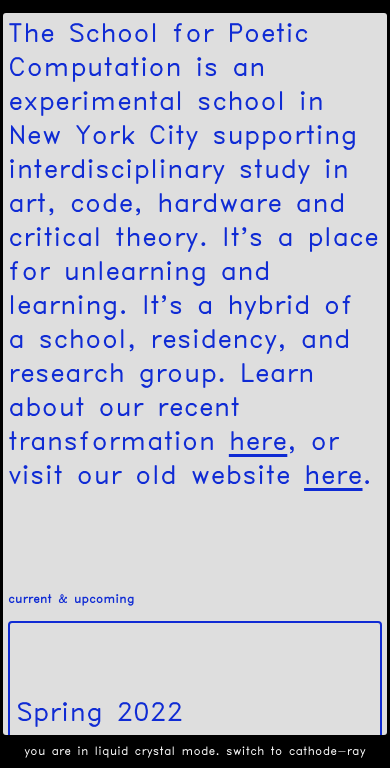
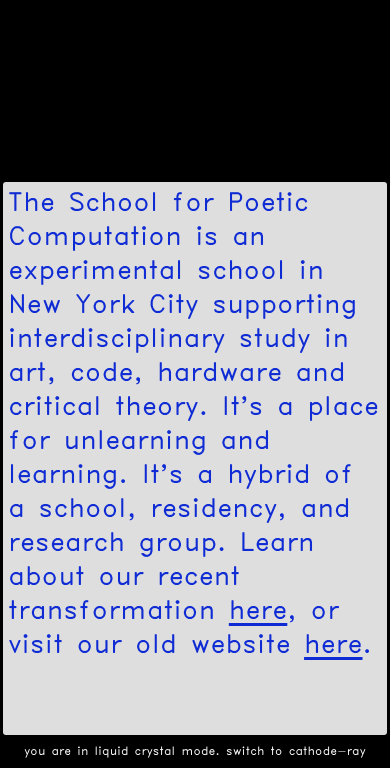
Before and after one commit to SFPC/2022, a plain HTML site: page index.html in a window 390 px wide. Both pictures are taken after a click on the element "Menu". Shown: the part 76-844 px from the top of the page. Drawn offline with Linux system fonts and the light colour scheme.

Commit message:
mobile change shell height

```diff
--- a/index.html
+++ b/index.html
@@ -83,7 +83,7 @@
 
       </div>
 
-      <div id="shell" class="shell home">
+      <div id="shell" class="shell shell-fullsize home">
 
         <div id="home">
 
--- a/outside.js
+++ b/outside.js
@@ -103,6 +103,14 @@ $(document).ready(function() {
         block: 'start',
         behavior: 'smooth',
       });
+  });
+
+
+  $(".mobile-menu").click(function() {
+      // $(".shell").addClass('shell-halfsize').removeClass('shell-fullsize');
+      $(".shell").toggleClass('shell-halfsize');
+      $(".shell").toggleClass('full-halfsize');
+
   });
 
 
--- a/styles.css
+++ b/styles.css
@@ -273,16 +273,24 @@ img {
     position: relative;
     z-index: 11;
     width: calc(100vw - var(--body-margin));
-    height: calc(100% - var(--footer-height) - var(--header-height));
-    /* margin: var(--header-height) auto auto auto; */
     margin: 0;
     overflow: scroll;
     border-radius: var(--border-rad);
     position: fixed;
     left: calc(var(--body-margin)/2);
     /* bottom: var(--footer-height); */
-    top: var(--header-height);
+    transition: all .2s linear;
+    -moz-transition: all .2s linear;
+    ms-transition: all .2s linear;
+    o-transition: all .2s linear;
 }
+
+.shell-fullsize {
+  height: calc(100% - var(--footer-height) - var(--header-height));
+  top: var(--header-height);
+  bottom: auto;
+}
+
 
 
 .hide {
@@ -1089,8 +1097,17 @@ section.stacked-4 {
 
         .shell {
             width: calc(100vw - calc(var(--body-margin)));
-            height: calc(100vh - var(--footer-height) - var(--header-height));
             /* margin: var(--header-height) auto auto auto; */
+        }
+
+        .shell-fullsize {
+          height: calc(100% - var(--footer-height) - var(--header-height));
+          top: var(--header-height);
+        }
+
+        .shell-halfsize {
+          height: calc(80% - var(--footer-height) - var(--header-height));
+          top: calc(var(--header-height) + 20%) ;
         }
 
         section.stacked-4 .grid-1{
```
Also changed, not shown: about.html (+1 -1 lines), participate.html (+1 -1 lines), spring-2022.html (+1 -1 lines).
